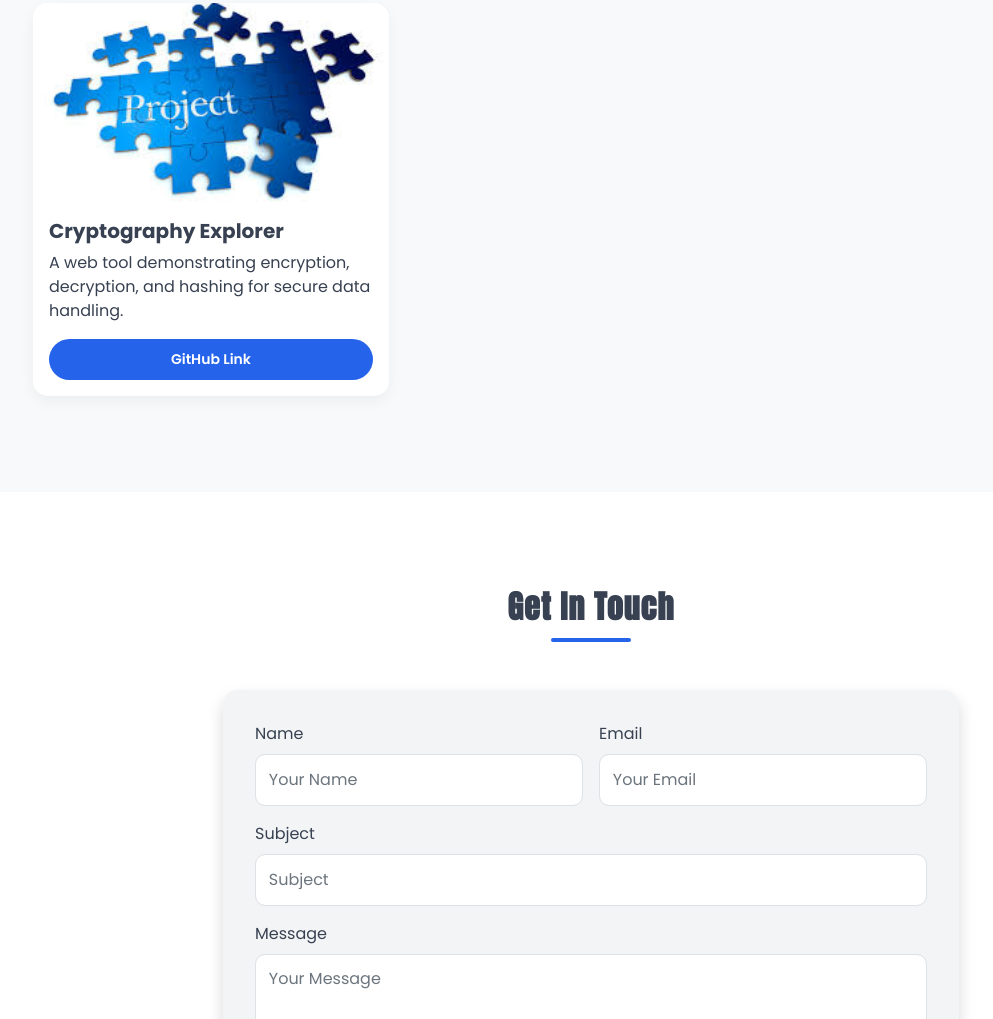
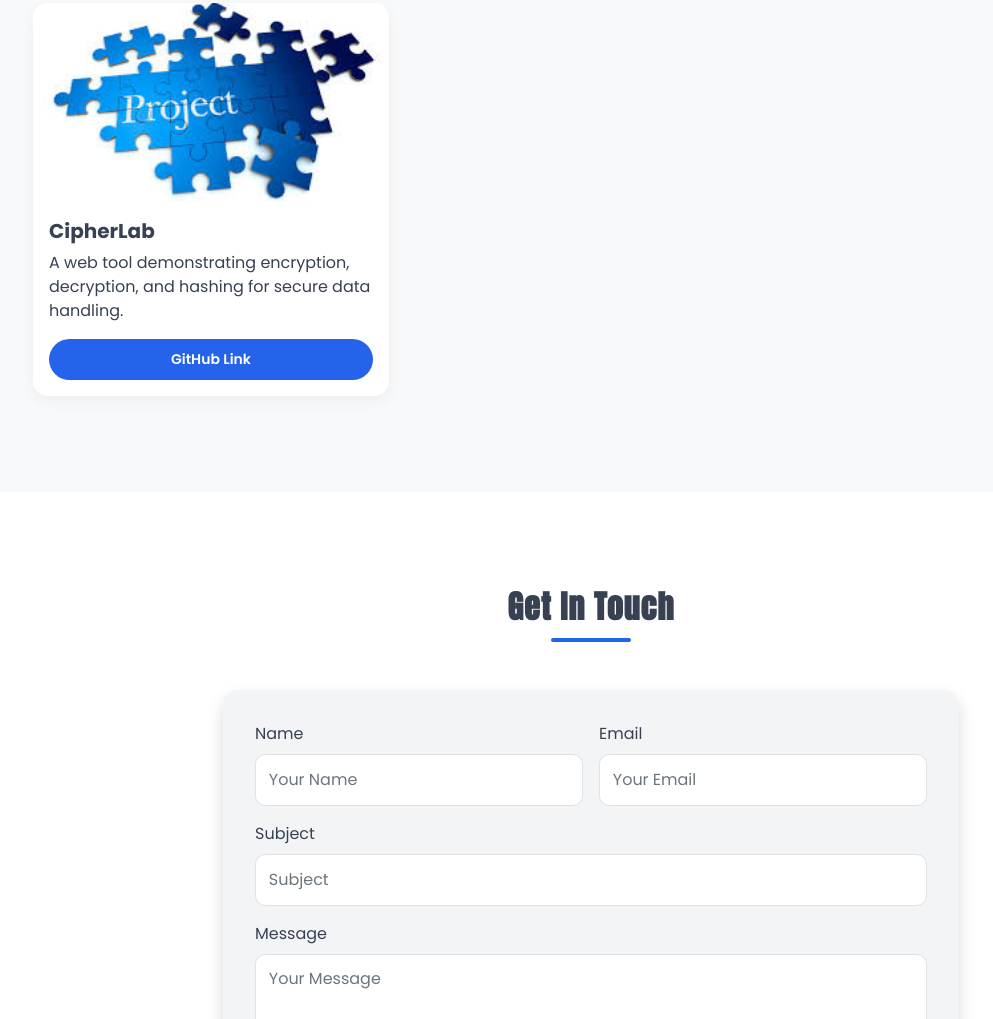
Before and after one commit to Sagor22059/Sagor22059.github.io, a plain HTML site: page index.html in a window 1280 px wide. Shown: the part 4020-5039 px from the top of the page, without its empty margins (49-1042 px from the left). Drawn offline with nearby package versions, Linux system fonts and the light colour scheme.

Commit message:
Update index.html

```diff
--- a/index.html
+++ b/index.html
@@ -310,7 +310,7 @@
               <img src="media/image4.jpg" class="card-img-top" alt="Project 4">
             </div>
             <div class="card-body">
-              <h5 class="card-title">Cryptography Explorer</h5>
+              <h5 class="card-title">CipherLab</h5>
               <p class="card-text">A web tool demonstrating encryption, decryption, and hashing for secure data handling.</p>
               <div class="text-center">
                 <a href="https://sagor22059.github.io/Cipher/"
```
